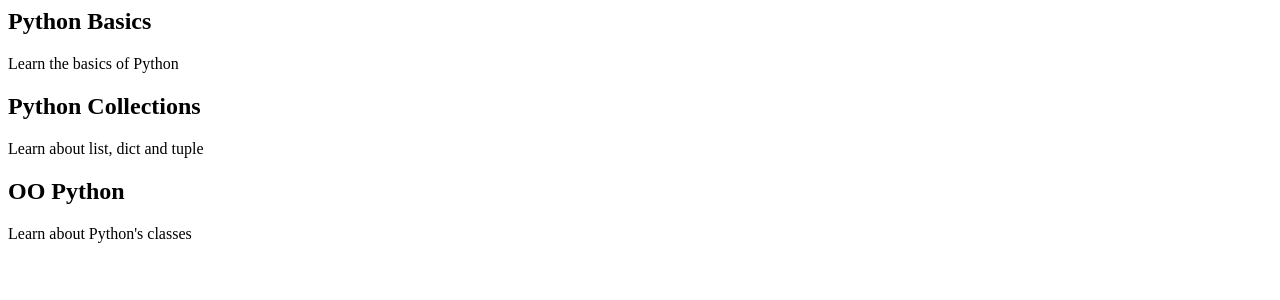
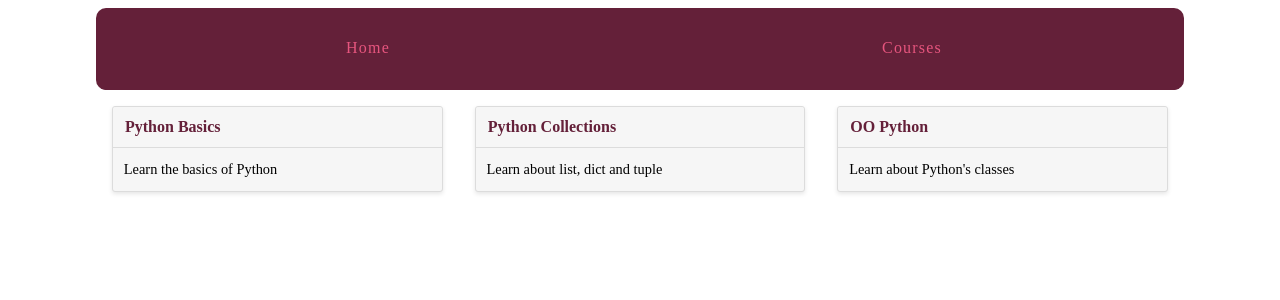
Before and after one commit to benjaminbowen00/first_django_project, a Django app: page /courses/ in a window 1280 px wide. Shown: the top 300 px of the page. Run offline with Django 3.2, Linux system fonts and the light colour scheme; data comes from the database, SQL or seed files in the repository; both versions use the stored data as it was after the commit.

Commit message:
added step detail views and url tags

```diff
--- a/courses/models.py
+++ b/courses/models.py
@@ -12,6 +12,7 @@ class Course(models.Model):
 class Step(models.Model):
     title = models.CharField(max_length=255)
     description = models.TextField()
+    content = models.TextField(blank=True, default=" ")
     order = models.IntegerField(default=0)
     course = models.ForeignKey(Course, on_delete=models.CASCADE)
 
--- a/courses/templates/courses/course_detail.html
+++ b/courses/templates/courses/course_detail.html
@@ -10,7 +10,7 @@
     {{course.description}}
     <section>
       {% for step in course.step_set.all %}
-        <h3>{{step.title}}</h3>
+        <h3><a href="{% url 'courses:step' course_pk=step.course.pk step_pk=step.pk %}">{{step.title}}</a></h3>
         {{step.description}}
       {%  endfor %}
     </section>
--- a/courses/templates/courses/course_list.html
+++ b/courses/templates/courses/course_list.html
@@ -1,4 +1,21 @@
-{% for course in courses %}
-<h2>{{course.title}}</h2>
-{{course.description}}
-{% endfor %}
+{% extends "layout.html" %}
+
+{% block title %}Available Courses{% endblock %}
+
+{% block content %}
+<div class="cards">
+
+
+
+
+  {% for course in courses %}
+
+  <div class="card">
+    <header><a href="{% url 'courses:detail' pk=course.pk %}">{{course.title}}</a></header>
+    <div class="card-copy">
+      {{course.description}}
+    </div>
+  </div>
+  {% endfor %}
+</div>
+{% endblock content %}
--- a/courses/urls.py
+++ b/courses/urls.py
@@ -2,6 +2,10 @@
 from django.urls import path
 from . import views
 
-urlpatterns = [ path('', views.course_list),
-                path('<int:pk>/', views.course_detail),
+app_name = "courses"
+
+urlpatterns = [ path('', views.course_list, name='course_list'),
+                path('<int:course_pk>/<int:step_pk>', views.step_detail, name='step'),
+                path('<int:pk>/', views.course_detail, name='detail'),
+
 ]
--- a/courses/views.py
+++ b/courses/views.py
@@ -1,6 +1,7 @@
 from django.shortcuts import render, get_object_or_404
 
-from .models import Course
+from .models import Course, Step
+
 
 def course_list(request):
     courses = Course.objects.all()
@@ -10,3 +11,7 @@ def course_detail(request, pk):
     #course = Course.objects.get(pk = pk)
     course = get_object_or_404(Course, pk=pk)
     return render(request, 'courses/course_detail.html', {'course':course})
+
+def step_detail(request, course_pk, step_pk):
+    step = get_object_or_404(Step, course_id = course_pk, pk = step_pk)
+    return render(request, 'courses/step_detail.html', {'step': step})
--- a/learning_site/urls.py
+++ b/learning_site/urls.py
@@ -21,9 +21,9 @@ from django.conf.urls import url, include
 
 
 urlpatterns = [
-    path('courses/', include('courses.urls')),
+    path('courses/', include('courses.urls', namespace='courses')),
     path('admin/', admin.site.urls),
-    path('', views.home),
+    path('', views.home, name='home_page'),
     # path('courses/', views.all_courses)
 ]
 
--- a/templates/layout.html
+++ b/templates/layout.html
@@ -7,8 +7,12 @@
     <link rel="stylesheet" href="{% static 'css/layout.css' %}">
   </head>
   <body>
+
       <div class="site-container">
-
+        <nav>
+          <a href="{% url 'home_page' %}">Home</a>
+          <a href="{% url 'courses:course_list' %}">Courses</a>
+        </nav>
 
       {% block content %}{% endblock %}
       </div>
```
Also changed, not shown: courses/templates/courses/step_detail.html (added, +12 -0 lines), courses/migrations/0003_auto_20190114_2143.py (added), courses/migrations/0004_step_content.py (added), db.sqlite3.
